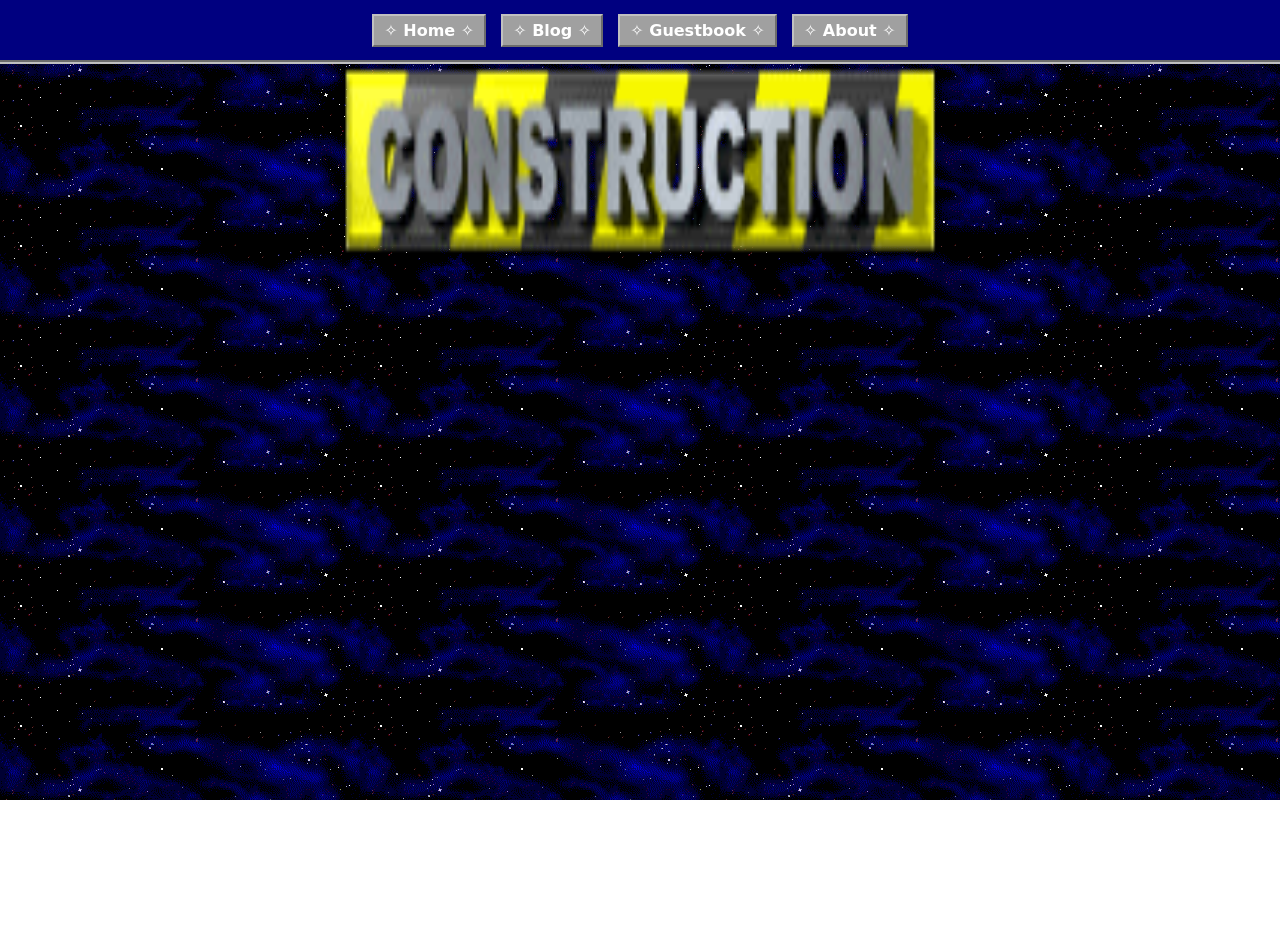
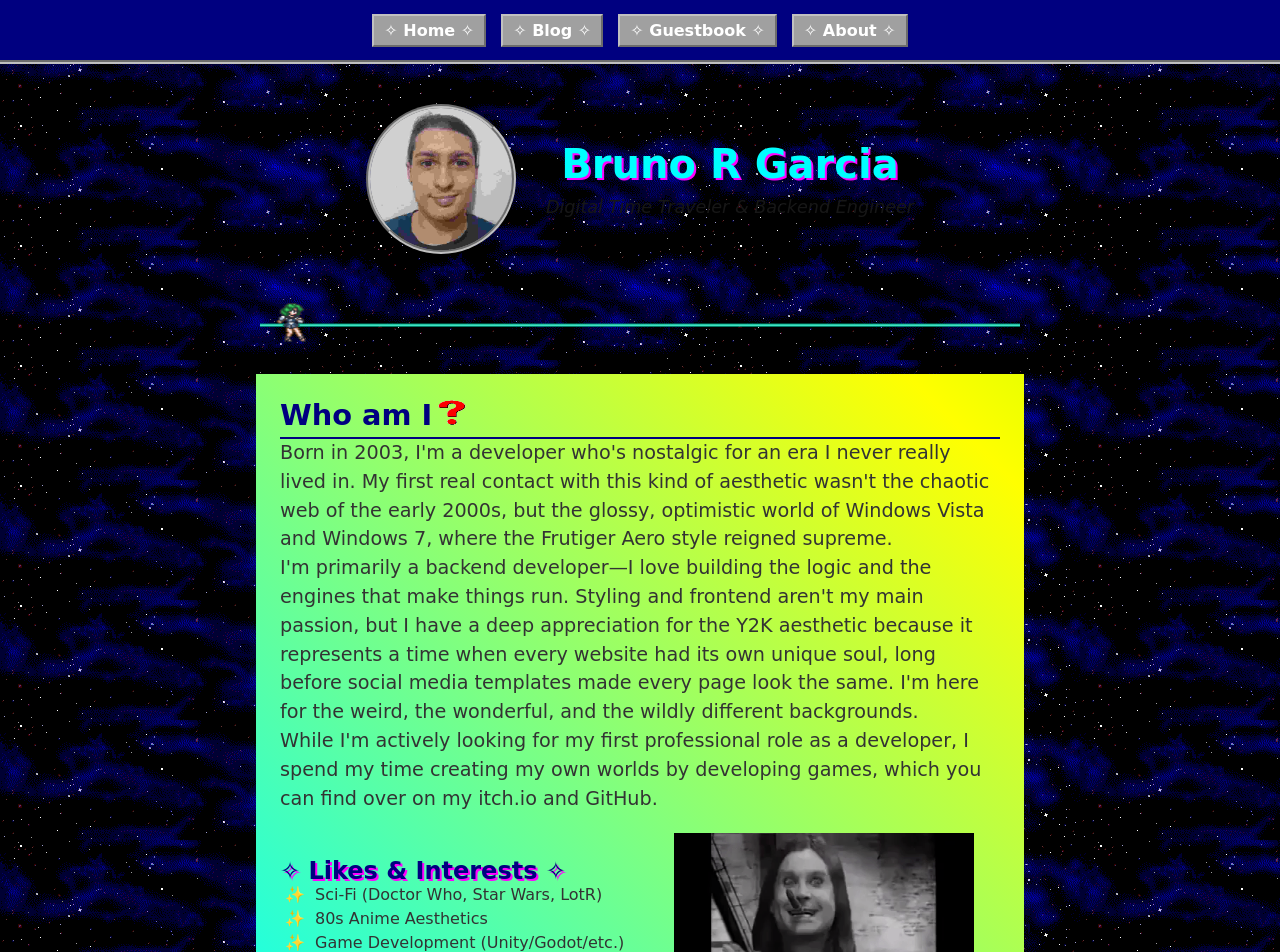
Before and after one commit to BrunoYDev/My-Blog, a Next.js app: page /about in a window 1280 px wide. Shown: the top 952 px of the page. Before the commit the page ends 800 px from the top, so only its background shows below. Built offline with nearby package versions, Linux system fonts and the light colour scheme.

Commit message:
Minor changes: tag view, blog view, both pages view to look more stylish

```diff
--- a/src/app/about/page.tsx
+++ b/src/app/about/page.tsx
@@ -1,13 +1,173 @@
 import Image from "next/image";
+import Link from "next/link";
+import styles from "./about.module.css";
+
+function DividerGif({ src }: { src: string }) {
+  return (
+    <div className={styles.divider}>
+      <Image
+        src={src}
+        alt="decorative divider"
+        width={760}
+        height={70}
+        unoptimized
+      />
+    </div>
+  );
+}
 
 export default function AboutPage() {
   return (
-    <Image
-      style={{ display: "block", margin: "0 auto" }}
-      src="/images/construction.gif"
-      alt="Under Construction"
-      width={600}
-      height={200}
-    />
+    <div className={styles.container}>
+      <section className={styles.intro}>
+        <Image
+          src="/images/me.jpg"
+          alt="Me, literrally"
+          width={150}
+          height={150}
+          className={styles.avatar}
+        />
+        <div className={styles.introText}>
+          <h1>Bruno R Garcia</h1>
+          <p className={styles.tagline}>Digital Time Traveler & Backend Engineer</p>
+        </div>
+      </section>
+
+      <DividerGif src="/images/powerLine.gif" />
+
+      <section className={styles.widgetBox}>
+        <h2>Who am I
+          <Image src="/images/questionMark.gif" width={40} height={25} alt="QUESTION GIF" unoptimized />
+        </h2>
+        <p>
+          Born in 2003, I'm a developer who's nostalgic for an era I never
+          really lived in. My first real contact with this kind of aesthetic
+          wasn't the chaotic web of the early 2000s, but the glossy, optimistic
+          world of Windows Vista and Windows 7, where the Frutiger Aero style
+          reigned supreme.
+        </p>
+        <p>
+          I'm primarily a backend developer—I love building the logic and the
+          engines that make things run. Styling and frontend aren't my main
+          passion, but I have a deep appreciation for the Y2K aesthetic because
+          it represents a time when every website had its own unique soul, long
+          before social media templates made every page look the same. I'm here
+          for the weird, the wonderful, and the wildly different backgrounds.
+        </p>
+        <p>
+          While I'm actively looking for my first professional role as a
+          developer, I spend my time creating my own worlds by developing games,
+          which you can find over on my{" "}
+          <a href="https://ykkos2.itch.io/" target="_blank">
+            itch.io
+          </a>{" "}
+          and{" "}
+          <a href="https://github.com/BrunoYDev" target="_blank">
+            GitHub
+          </a>
+          .
+        </p>
+
+        <div className={styles.interestsContainer}>
+          <div>
+            {" "}
+            <h4>✧ Likes & Interests ✧</h4>
+            <ul className={styles.likesList}>
+              <li>Sci-Fi (Doctor Who, Star Wars, LotR)</li>
+              <li>80s Anime Aesthetics</li>
+              <li>Game Development (Unity/Godot/etc.)</li>
+              <li>Classic Rock & City Pop</li>
+              <li>The Frutiger Aero design philosophy</li>
+            </ul>
+          </div>
+          <Image
+            src="/images/eternalOzzy.gif"
+            alt="Decorative GIF"
+            width={300}
+            height={180}
+            unoptimized
+            className={styles.interestsGif}
+          />
+        </div>
+      </section>
+
+      <DividerGif src="/images/megaLine.gif" />
+
+      <section className={styles.widgetBox}>
+        <h2>About This Site</h2>
+        <div className={styles.siteInfo}>
+          <div className={styles.siteInfoText}>
+            <p>
+              This website is my personal digital garden and a love letter to
+              the early internet. It's built with modern tech like Next.js,
+              React, and Vercel, but with a soul firmly planted in the Y2K
+              aesthetic. Expect to find code experiments, personal thoughts, and
+              a lot of animated GIFs.
+            </p>
+            <p>
+              You might notice I'm from Brazil, but the site is primarily in
+              English—mostly because I feel like it. That said, please feel free
+              to sign the Guestbook in whatever language you're comfortable
+              with, be it Portuguese, English, or anything in between. I have no
+              plans to add a language selector; the goal is to keep this space
+              simple, stylish, and a little bit chaotic, just like the old web
+              was meant to be.
+            </p>
+          </div>
+
+          <Image
+            src="/images/homerSimpsonBush.gif"
+            alt="Homer Simpson backing into bushes"
+            width={120}
+            height={90}
+            unoptimized
+          />
+        </div>
+      </section>
+
+      <DividerGif src="/images/barLine.gif" />
+
+      <section className={styles.widgetBox}>
+        <Image
+          src="/images/myLinks.gif"
+          alt="My links gif"
+          width={200}
+          height={45}
+          unoptimized
+        />
+        <div className={styles.links}>
+          <Link href="https://github.com/BrunoYDev" target="_blank">
+            <Image
+              src="/images/githubIcon.gif"
+              width={50}
+              height={50}
+              unoptimized
+              alt="GitHub"
+            />
+            My GitHub
+          </Link>
+          <Link href="https://ykkos2.itch.io/" target="_blank">
+            <Image
+              src="/images/itchIoIcon.gif"
+              width={50}
+              height={50}
+              unoptimized
+              alt="Itch.io"
+            />
+            My Itch.io
+          </Link>
+          <Link href="https://steamcommunity.com/id/YkkoAikko" target="_blank">
+            <Image
+              src="/images/steamIcon.gif"
+              width={50}
+              height={50}
+              unoptimized
+              alt="Steam"
+            />
+            My Steam
+          </Link>
+        </div>
+      </section>
+    </div>
   );
 }
--- a/src/app/blog/page/[pageNumber]/page.tsx
+++ b/src/app/blog/page/[pageNumber]/page.tsx
@@ -3,6 +3,7 @@ import Link from 'next/link';
 import styles from '../../blog.module.css';
 import { PaginationControls } from '@/components/PaginationControls/PaginationControls' ;
 import { notFound } from 'next/navigation';
+import Image from 'next/image';
 
 const POSTS_PER_PAGE = 5;
 
@@ -36,11 +37,16 @@ export default async function PaginatedBlogPage({ params }: { params: Promise<{
           <article key={id} className={styles.postSnippet}>
             <header>
               <h2 className={styles.postTitle}>
+                <Image src="/images/blueArrowSpinning.gif" width={25} height={15} alt="Blue Arrow GIF" unoptimized />
                 <Link href={`/blog/${id}`} className={styles.postLink}>{title}</Link>
               </h2>
               <small className={styles.postMeta}>Posted on {date} by {author}</small>
             </header>
             <p className={styles.postExcerpt}>{excerpt}</p>
+
+            <Link href={`/blog/${id}`} className={styles.readMoreLink}>
+              Read Complete Post »
+            </Link>
           </article>
         ))}
       </div>
--- a/src/app/guestbook/page.tsx
+++ b/src/app/guestbook/page.tsx
@@ -30,7 +30,7 @@ export default async function GuestbookPage() {
       <p className={styles.subtitle}>Leave a message on the wall for everyone to see!</p>
 
       <GuestbookForm />
-      <Image src="/images/powerLine.gif" width={760} height={80} alt="Divider GIF" unoptimized />
+      <Image src="/images/powerLine.gif" style={{ maxWidth: '100%' }} width={760} height={80} alt="Divider GIF" unoptimized />
 
       <div className={styles.entriesList}>
         {entries?.map(entry => (
--- a/src/app/guestbook/page/[pageNumber]/page.tsx
+++ b/src/app/guestbook/page/[pageNumber]/page.tsx
@@ -34,7 +34,7 @@ export default async function PaginatedGuestbookPage({ params }: { params: Promi
     <section className={styles.container}>
       <h1 className={styles.title}>Shoutbox! (Page {page})</h1>
 
-      <Image src="/images/powerLine.gif" width={760} height={80} alt="Divider GIF" unoptimized />
+      <Image src="/images/powerLine.gif" style={{ maxWidth: '100%' }} width={760} height={80} alt="Divider GIF" unoptimized />
 
       <div className={styles.entriesList}>
         {entries?.map(entry => (
--- a/src/app/tags/[tag]/page.tsx
+++ b/src/app/tags/[tag]/page.tsx
@@ -3,6 +3,7 @@ import { getAllTags, getPostsByTag } from '../../../../lib/posts';
 import Link from 'next/link';
 import styles from '@/app/blog/blog.module.css';
 import { PaginationControls } from '@/components/PaginationControls/PaginationControls';
+import Image from 'next/image';
 
 const POSTS_PER_PAGE = 5;
 
@@ -26,11 +27,16 @@ export default async function TagIndexPage({ params }: { params: Promise<{ tag:
           <article key={id} className={styles.postSnippet}>
             <header>
               <h2 className={styles.postTitle}>
+                <Image src="/images/blueArrowSpinning.gif" width={25} height={15} alt="Blue Arrow GIF" unoptimized />
                 <Link href={`/blog/${id}`} className={styles.postLink}>{title}</Link>
               </h2>
               <small className={styles.postMeta}>Posted on {date} by {author}</small>
             </header>
             <p className={styles.postExcerpt}>{excerpt}</p>
+
+            <Link href={`/blog/${id}`} className={styles.readMoreLink}>
+              Read Complete Post »
+            </Link>
           </article>
         ))}
       </div>
--- a/src/app/tags/[tag]/page/[pageNumber]/page.tsx
+++ b/src/app/tags/[tag]/page/[pageNumber]/page.tsx
@@ -4,6 +4,7 @@ import Link from 'next/link';
 import styles from '@/app/blog/blog.module.css';
 import { notFound } from 'next/navigation';
 import { PaginationControls } from '@/components/PaginationControls/PaginationControls';
+import Image from 'next/image';
 
 const POSTS_PER_PAGE = 5;
 
@@ -44,11 +45,16 @@ export default async function PaginatedTagPage({ params }: { params: Promise<{ t
           <article key={id} className={styles.postSnippet}>
             <header>
               <h2 className={styles.postTitle}>
+                <Image src="/images/blueArrowSpinning.gif" width={25} height={15} alt="Blue Arrow GIF" unoptimized />
                 <Link href={`/blog/${id}`} className={styles.postLink}>{title}</Link>
               </h2>
               <small className={styles.postMeta}>Posted on {date} by {author}</small>
             </header>
             <p className={styles.postExcerpt}>{excerpt}</p>
+
+            <Link href={`/blog/${id}`} className={styles.readMoreLink}>
+              Read Complete Post »
+            </Link>
           </article>
         ))}
       </div>
```
Also changed, not shown: src/app/page.tsx (+75 -15 lines).
